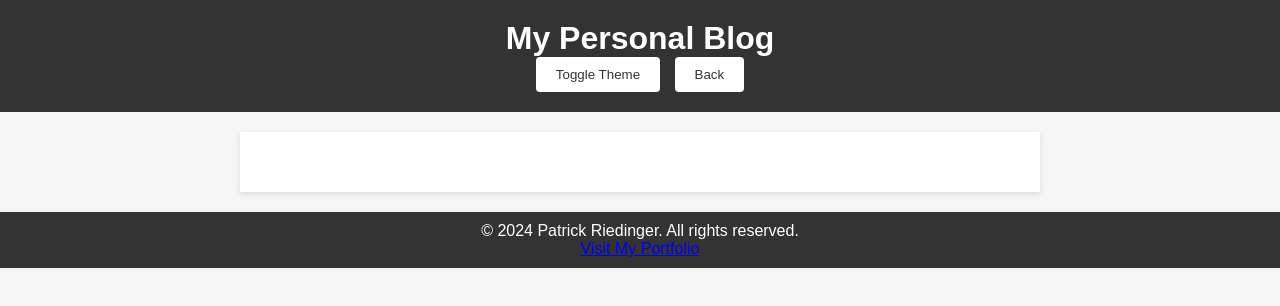
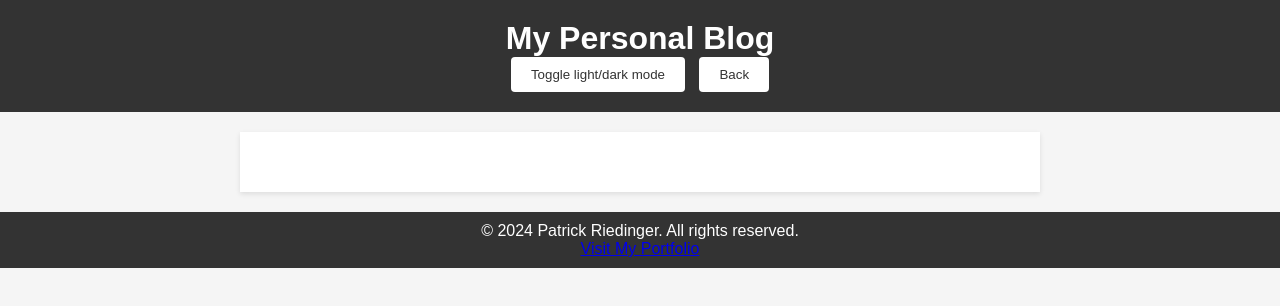
Before and after one commit to pattyboyy/pats-personal-blog, a plain HTML site: page blog.html in a window 1280 px wide. Drawn offline with Linux system fonts and the light colour scheme.

Commit message:
changed the theme toggle to dark/light mode

```diff
--- a/assets/css/blog.css
+++ b/assets/css/blog.css
@@ -1,5 +1,3 @@
-/* blog.css */
-
 /* Style the blog posts container */
 #blog-posts {
     margin-top: 20px;
--- a/blog.html
+++ b/blog.html
@@ -10,7 +10,7 @@
 <body>
     <header>
         <h1>My Personal Blog</h1>
-        <button id="theme-toggle">Toggle Theme</button>
+        <button id="theme-toggle">Toggle light/dark mode</button>
         <button id="back-button">Back</button>
     </header>
 
```
Lines whose indentation alone changed are shown as unchanged.
